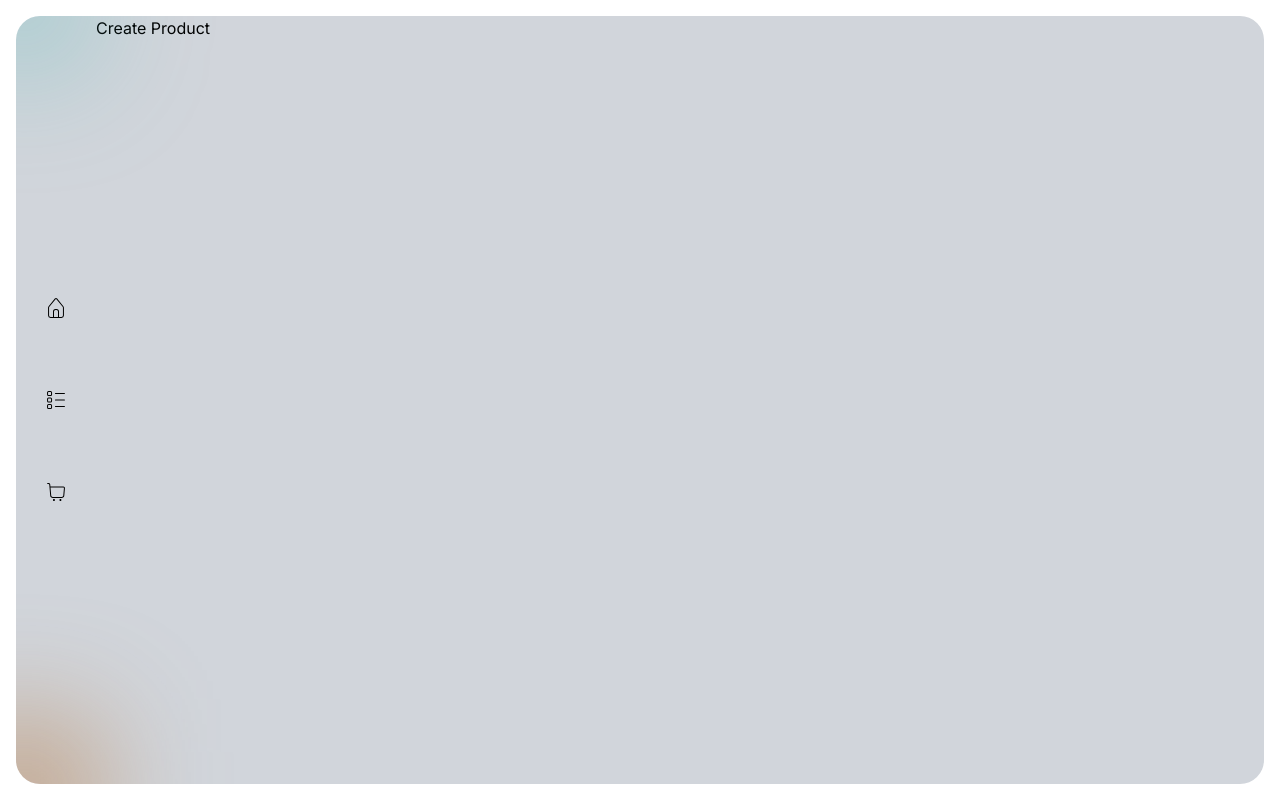
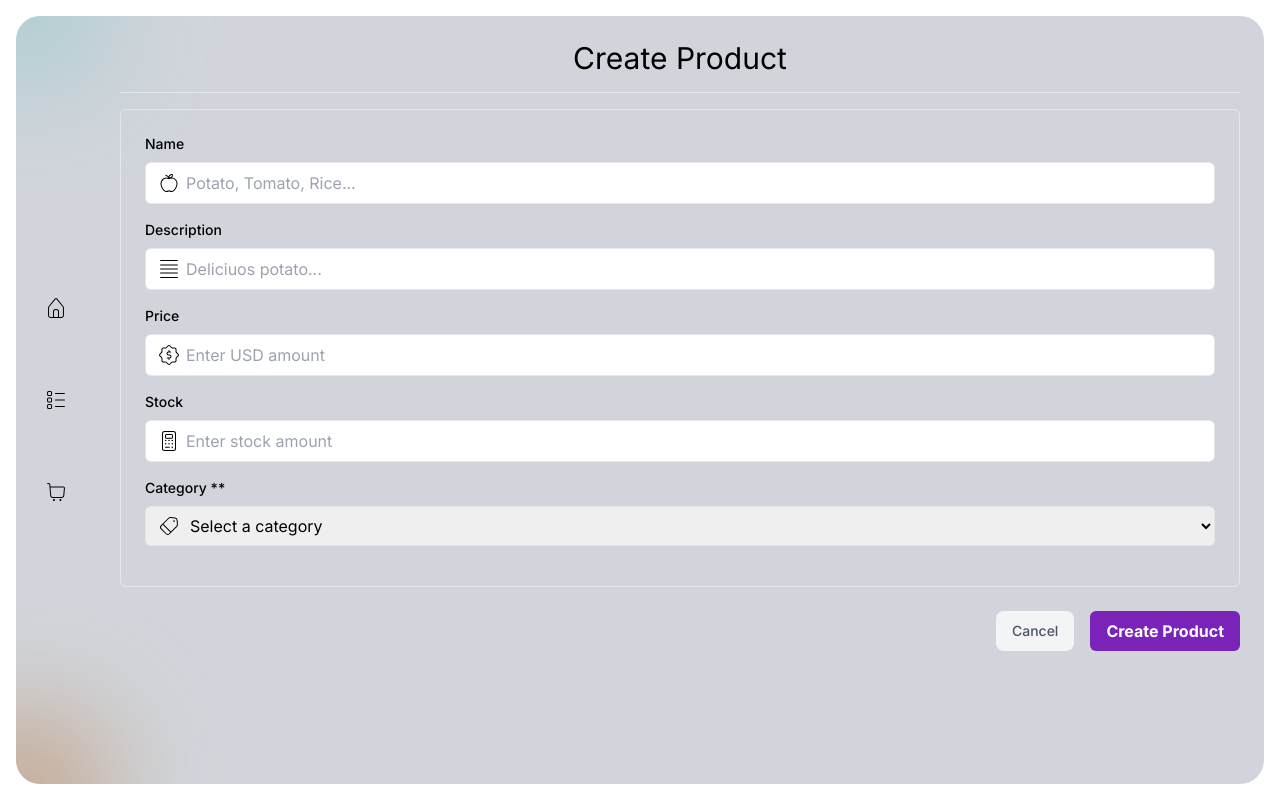
Before and after one commit to DansPlaying/inventory-managment, a Next.js app: page /stock/create in a window 1280 px wide. Built offline with nearby package versions, Linux system fonts and the light colour scheme.

Commit message:
feat: Add Create Product Form Page with Validation and Error Handling

```diff
--- a/package.json
+++ b/package.json
@@ -18,7 +18,8 @@
     "react-chartjs-2": "^5.2.0",
     "react-dom": "^18",
     "react-icons": "^4.12.0",
-    "use-debounce": "^10.0.0"
+    "use-debounce": "^10.0.0",
+    "zod": "^3.22.4"
   },
   "devDependencies": {
     "@types/node": "^20",
--- /dev/null
+++ b/src/app/lib/stock/actions.ts
@@ -0,0 +1,88 @@
+"use server"
+
+import { revalidatePath } from "next/cache";
+import { redirect } from 'next/navigation';
+import { z } from "zod";
+
+import { prisma } from "@/app/services/db";
+
+const FormSchema = z.object({
+  id: z.number(),
+  createdAt: z.date(),
+  updatedAt: z.date(),
+  name: z.string({
+    invalid_type_error: 'Please enter a name.',
+  }).regex(/^[a-zA-Z ]+$/, {
+    message: 'Only letters accepted'
+  }).min(1, {
+    message: 'Can no be empty'
+  }),
+  description: z.string({
+    invalid_type_error: 'Please enter a description.',
+  }).regex(/^[a-zA-Z ]+$/, {
+    message: 'Only letters accepted'
+  }).min(1, {
+    message: 'Can no be empty'
+  }),
+  price: z.coerce
+    .number()
+    .gt(0, { message: 'Please enter an amount greater than $0.' }),
+  stock: z.coerce.number().gte(0),
+  category: z.string().min(1).optional(),
+  image: z.string().min(1).optional(),
+});
+
+const CreateProduct = FormSchema.omit({ id: true, createdAt: true, updatedAt: true });
+
+const UpdateProduct = FormSchema.omit({ id: true, createdAt: true, updatedAt: true });
+
+export type State = {
+  errors?: {
+    name?: string[];
+    description?: string[];
+    price?: string[];
+    stock?: string[];
+    category?: string[];
+  };
+  message?: string | null;
+};
+
+export const createProduct = async (prevState: State, formData: FormData) => {
+  const validatedFields  = CreateProduct.safeParse({
+    name: formData.get('name'),
+    description: formData.get('description'),
+    price: formData.get('price'),
+    stock: formData.get('stock'),
+    category: formData.get('category'),
+  });
+
+  if (!validatedFields.success) {
+    return {
+      errors: validatedFields.error.flatten().fieldErrors,
+      message: 'Missing Fields. Failed to Create Invoice.',
+    };
+  }
+
+  // Prepare data for insertion into the database
+  const { name,  description, price, stock, category } = validatedFields.data;
+  const amountInCents = price * 100;
+
+  try {
+    await prisma.product.create({
+      data: {
+        name,
+        description,
+        price: amountInCents,
+        stock,
+        category,
+      }
+    })
+  } catch (error) {
+    return {
+      message: 'Database Error: Failed to Create Invoice.',
+    };
+  }
+
+  revalidatePath('/stock');
+  redirect('/stock');
+}
--- a/src/app/stock/create/page.tsx
+++ b/src/app/stock/create/page.tsx
@@ -1,29 +1,32 @@
-// import Form from '@/app/ui/invoices/create-form';
-// import Breadcrumbs from '@/app/ui/invoices/breadcrumbs';
-// import { fetchCustomers } from '@/app/lib/data';
 import { Metadata } from 'next';
+
+import Form from '@/app/ui/stock/create-form';
 
 export const metadata: Metadata = {
   title: 'Product Create',
 };
 
 export default async function Page() {
-  // const customers = await fetchCustomers();
+  // const categories = await fetchCategories();
 
   return (
-    <main>
-      <h1>Create Product</h1>
+    <main className='flex flex-col items-center py-6 px-6 gap-4'>
+      <div className='flex flex-col items-center gap-4 w-full'>
+        <h1 className='text-3xl'>Create Product</h1>
+        <hr className='w-full' />
+      </div>
+
       {/* <Breadcrumbs
         breadcrumbs={[
-          { label: 'Invoices', href: '/dashboard/invoices' },
+          { label: 'Stock', href: '/stock' },
           {
-            label: 'Create Invoice',
-            href: '/dashboard/invoices/create',
+            label: 'Create Product',
+            href: '/stock/create',
             active: true,
           },
         ]}
-      />
-      <Form customers={customers} /> */}
+      /> */}
+      <Form categories={['food', 'cleaning', 'drugs']} />
     </main>
   );
 }
--- a/src/app/ui/components/button.tsx
+++ b/src/app/ui/components/button.tsx
@@ -12,7 +12,7 @@ export function Button({ children, className, ...rest }: ButtonProps) {
       //   'flex h-10 items-center rounded-lg bg-blue-500 px-4 text-sm font-medium text-white transition-colors hover:bg-blue-400 focus-visible:outline focus-visible:outline-2 focus-visible:outline-offset-2 focus-visible:outline-blue-500 active:bg-blue-600 aria-disabled:cursor-not-allowed aria-disabled:opacity-50',
       //   className,
       // )}
-      className={`dark:bg-light dark:text-dark px-4 py-2 rounded-md font-bold ${className}`}
+      className={`bg-accentPrimary text-light px-4 py-2 rounded-md font-bold ${className}`}
     >
       {children}
     </button >
--- a/src/app/ui/stock/create-form.tsx
+++ b/src/app/ui/stock/create-form.tsx
@@ -1,143 +1,192 @@
-// 'use client'
+'use client'
 
-// import { CustomerField } from '@/app/lib/definitions';
-// import Link from 'next/link';
-// import {
-//   CheckIcon,
-//   ClockIcon,
-//   CurrencyDollarIcon,
-//   UserCircleIcon,
-// } from '@heroicons/react/24/outline';
-// import { Button } from '@/app/ui/button';
-// import { createInvoice } from '@/app/lib/actions';
-// import { useFormState } from 'react-dom';
+import Link from 'next/link';
+import { useFormState } from 'react-dom';
+import { CiApple, CiBadgeDollar, CiCalculator1, CiShoppingTag, CiTextAlignJustify } from 'react-icons/ci';
 
-// export default function Form({ customers }: { customers: CustomerField[] }) {
-//   const initialState = { message: null, errors: {} };
-//   const [state, dispatch] = useFormState(createInvoice, initialState);
-//   return (
-//     <form action={dispatch}>
-//       <div className="rounded-md bg-gray-50 p-4 md:p-6">
-//         {/* Customer Name */}
-//         <div className="mb-4">
-//           <label htmlFor="customer" className="mb-2 block text-sm font-medium">
-//             Choose customer
-//           </label>
-//           <div className="relative">
-//             <select
-//               id="customer"
-//               name="customerId"
-//               className="peer block w-full cursor-pointer rounded-md border border-gray-200 py-2 pl-10 text-sm outline-2 placeholder:text-gray-500"
-//               defaultValue=""
-//               aria-describedby="customer-error"
-//             >
-//               <option value="" disabled>
-//                 Select a customer
-//               </option>
-//               {customers.map((customer) => (
-//                 <option key={customer.id} value={customer.id}>
-//                   {customer.name}
-//                 </option>
-//               ))}
-//             </select>
-//             <UserCircleIcon className="pointer-events-none absolute left-3 top-1/2 h-[18px] w-[18px] -translate-y-1/2 text-gray-500" />
-//           </div>
-//         </div>
-//         <div id="customer-error" aria-live="polite" aria-atomic="true">
-//           {state.errors?.customerId &&
-//             state.errors.customerId.map((error: string) => (
-//               <p className="mt-2 text-sm text-red-500" key={error}>
-//                 {error}
-//               </p>
-//             ))}
-//         </div>
+import { Button } from '../components/button';
+import { State, createProduct } from '@/app/lib/stock/actions';
 
-//         {/* Invoice Amount */}
-//         <div className="mb-4">
-//           <label htmlFor="amount" className="mb-2 block text-sm font-medium">
-//             Choose an amount
-//           </label>
-//           <div className="relative mt-2 rounded-md">
-//             <div className="relative">
-//               <input
-//                 id="amount"
-//                 name="amount"
-//                 type="number"
-//                 step="0.01"
-//                 placeholder="Enter USD amount"
-//                 className="peer block w-full rounded-md border border-gray-200 py-2 pl-10 text-sm outline-2 placeholder:text-gray-500"
-//                 aria-describedby="amount-error"
-//               />
-//               <CurrencyDollarIcon className="pointer-events-none absolute left-3 top-1/2 h-[18px] w-[18px] -translate-y-1/2 text-gray-500 peer-focus:text-gray-900" />
-//             </div>
-//           </div>
-//         </div>
-//         <div id="amount-error" aria-live="polite" aria-atomic="true">
-//           {state.errors?.amount &&
-//             state.errors.amount.map((error: string) => (
-//               <p className="mt-2 text-sm text-red-500" key={error}>
-//                 {error}
-//               </p>
-//             ))}
-//         </div>
-//         {/* Invoice Status */}
-//         <fieldset aria-describedby="status-error">
-//           <legend className="mb-2 block text-sm font-medium">
-//             Set the invoice status
-//           </legend>
-//           <div className="rounded-md border border-gray-200 bg-white px-[14px] py-3">
-//             <div className="flex gap-4">
-//               <div className="flex items-center">
-//                 <input
-//                   id="pending"
-//                   name="status"
-//                   type="radio"
-//                   value="pending"
-//                   className="h-4 w-4 cursor-pointer border-gray-300 bg-gray-100 text-gray-600 focus:ring-2"
-//                 />
-//                 <label
-//                   htmlFor="pending"
-//                   className="ml-2 flex cursor-pointer items-center gap-1.5 rounded-full bg-gray-100 px-3 py-1.5 text-xs font-medium text-gray-600"
-//                 >
-//                   Pending <ClockIcon className="h-4 w-4" />
-//                 </label>
-//               </div>
-//               <div className="flex items-center">
-//                 <input
-//                   id="paid"
-//                   name="status"
-//                   type="radio"
-//                   value="paid"
-//                   className="h-4 w-4 cursor-pointer border-gray-300 bg-gray-100 text-gray-600 focus:ring-2"
-//                 />
-//                 <label
-//                   htmlFor="paid"
-//                   className="ml-2 flex cursor-pointer items-center gap-1.5 rounded-full bg-green-500 px-3 py-1.5 text-xs font-medium text-white"
-//                 >
-//                   Paid <CheckIcon className="h-4 w-4" />
-//                 </label>
-//               </div>
-//             </div>
-//           </div>
-//         </fieldset>
-//         <div id="status-error" aria-live="polite" aria-atomic="true">
-//           {state.errors?.status &&
-//             state.errors.status.map((error: string) => (
-//               <p className="mt-2 text-sm text-red-500" key={error}>
-//                 {error}
-//               </p>
-//             ))}
-//         </div>
-//       </div>
-//       <div className="mt-6 flex justify-end gap-4">
-//         <Link
-//           href="/dashboard/invoices"
-//           className="flex h-10 items-center rounded-lg bg-gray-100 px-4 text-sm font-medium text-gray-600 transition-colors hover:bg-gray-200"
-//         >
-//           Cancel
-//         </Link>
-//         <Button type="submit">Create Invoice</Button>
-//       </div>
-//     </form>
-//   );
-// }
+export default function Form({ categories }: { categories: string[] }) {
+  const initialState: State = { message: null, errors: {} };
+  const [state, dispatch] = useFormState(createProduct, initialState)
+  return (
+    <form action={dispatch} className='w-full'>
+      <div className="rounded-md border p-4 md:p-6">
+        {/* Product Name */}
+        <div className="mb-4">
+          <label htmlFor="name" className="mb-2 block text-sm font-medium">
+            Name
+          </label>
+          <div className="relative mt-2 rounded-md">
+            <div className="relative">
+              <input
+                id="name"
+                name="name"
+                type="text"
+                placeholder="Potato, Tomato, Rice..."
+                className="
+                peerblock
+                w-full
+                rounded-md
+                py-2 pl-10
+                border
+                dark:bg-dark
+                "
+                aria-describedby="name-error"
+              />
+              <CiApple
+                className="text-2xl absolute left-3 top-1/2 -translate-y-1/2" />
+            </div>
+          </div>
+        </div>
+        <div id="name-error" aria-live="polite" aria-atomic="true">
+          {state.errors?.name &&
+            state.errors.name.map((error: string) => (
+              <p className="mt-2 text-sm text-red-500" key={error}>
+                {error}
+              </p>
+            ))}
+        </div>
+
+        {/* Product Description */}
+        <div className="mb-4">
+          <label htmlFor="description" className="mb-2 block text-sm font-medium">
+            Description
+          </label>
+          <div className="relative mt-2 rounded-md">
+            <div className="relative">
+              <input
+                id="description"
+                name="description"
+                type="text"
+                placeholder="Deliciuos potato..."
+                className="
+                peerblock
+                w-full
+                rounded-md
+                py-2 pl-10
+                border
+                dark:bg-dark
+                "
+                aria-describedby="description-error"
+              />
+              <CiTextAlignJustify className="text-2xl absolute left-3 top-1/2 -translate-y-1/2" />
+            </div>
+          </div>
+        </div>
+        <div id="description-error" aria-live="polite" aria-atomic="true">
+          {state.errors?.description &&
+            state.errors.description.map((error: string) => (
+              <p className="mt-2 text-sm text-red-500" key={error}>
+                {error}
+              </p>
+            ))}
+        </div>
+
+        {/* Product Price */}
+        <div className="mb-4">
+          <label htmlFor="price" className="mb-2 block text-sm font-medium">
+            Price
+          </label>
+          <div className="relative mt-2 rounded-md">
+            <div className="relative">
+              <input
+                id="price"
+                name="price"
+                type="number"
+                step="0.01"
+                placeholder="Enter USD amount"
+                className="dark:bg-dark peer block w-full rounded-md border py-2 pl-10"
+                aria-describedby="price-error"
+              />
+              <CiBadgeDollar
+                className="text-2xl absolute left-3 top-1/2 -translate-y-1/2"
+              />
+            </div>
+          </div>
+        </div>
+        <div id="amount-price" aria-live="polite" aria-atomic="true">
+          {state.errors?.price &&
+            state.errors.price.map((error: string) => (
+              <p className="mt-2 text-sm text-red-500" key={error}>
+                {error}
+              </p>
+            ))}
+        </div>
+
+        {/* Product Stock */}
+        <div className="mb-4">
+          <label htmlFor="stock" className="mb-2 block text-sm font-medium">
+            Stock
+          </label>
+          <div className="relative mt-2 rounded-md">
+            <div className="relative">
+              <input
+                id="stock"
+                name="stock"
+                type="number"
+                step="0.01"
+                placeholder="Enter stock amount"
+                className="dark:bg-dark peer block w-full rounded-md border py-2 pl-10"
+                aria-describedby="stock-error"
+              />
+              <CiCalculator1 className="text-2xl absolute left-3 top-1/2 -translate-y-1/2" />
+            </div>
+          </div>
+        </div>
+        <div id="stock-error" aria-live="polite" aria-atomic="true">
+          {state.errors?.stock &&
+            state.errors.stock.map((error: string) => (
+              <p className="mt-2 text-sm text-red-500" key={error}>
+                {error}
+              </p>
+            ))}
+        </div>
+
+        {/* Product Category */}
+        <div className="mb-4">
+          <label htmlFor="category" className="mb-2 block text-sm font-medium">
+            Category **
+          </label>
+          <div className="relative">
+            <select
+              id="category"
+              name="category"
+              className="dark:bg-dark peer block w-full cursor-pointer rounded-md border py-2 pl-10"
+              defaultValue=""
+              aria-describedby="category-error"
+            >
+              <option value="" disabled>
+                Select a category
+              </option>
+              {categories.map((category) => (
+                <option key={category} value={category}>
+                  {category}
+                </option>
+              ))}
+            </select>
+            <CiShoppingTag className="text-2xl absolute left-3 top-1/2 -translate-y-1/2" />
+          </div>
+        </div>
+        <div id="category-error" aria-live="polite" aria-atomic="true">
+          {state.errors?.category &&
+            state.errors.category.map((error: string) => (
+              <p className="mt-2 text-sm text-red-500" key={error}>
+                {error}
+              </p>
+            ))}
+        </div>
+      </div>
+      <div className="mt-6 flex justify-end gap-4">
+        <Link
+          href="/stock"
+          className="flex h-10 items-center rounded-lg bg-gray-100 px-4 text-sm font-medium text-gray-600 transition-colors hover:bg-gray-200"
+        >
+          Cancel
+        </Link>
+        <Button type="submit">Create Product</Button>
+      </div>
+    </form>
+  );
+}
```
Also changed, not shown: 1 other file (tests, documents, lock files or other folders).
